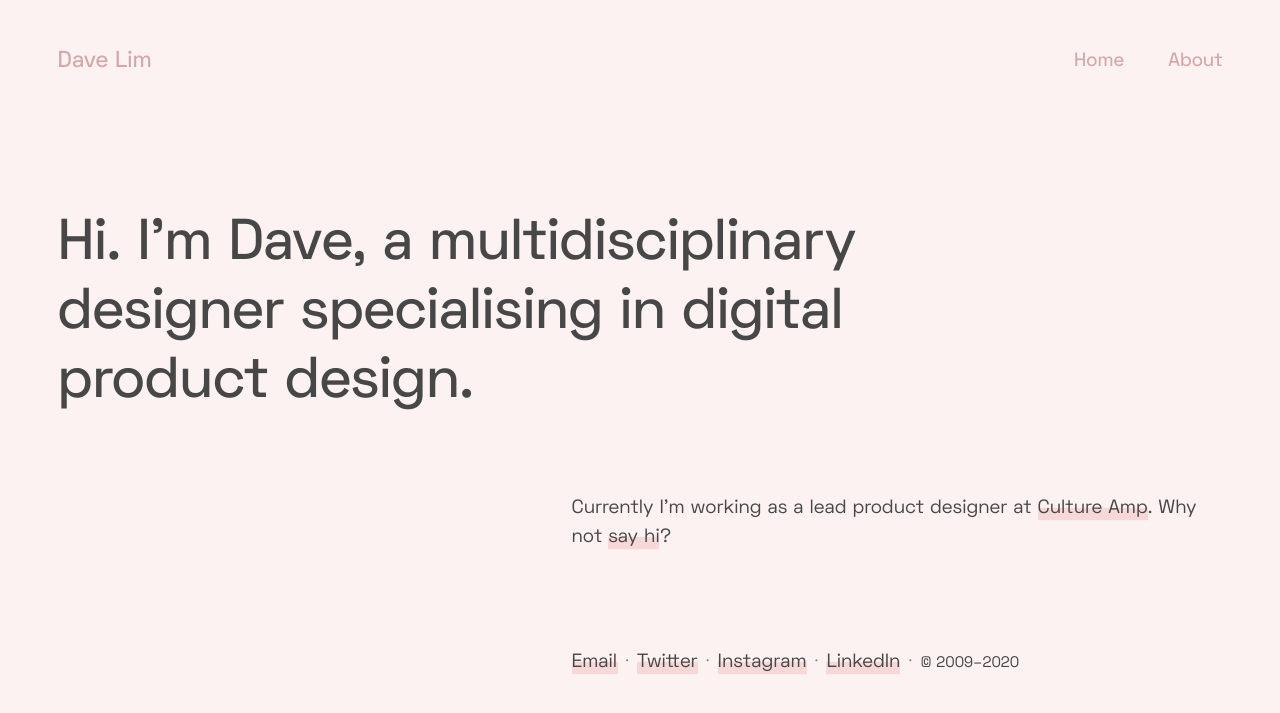
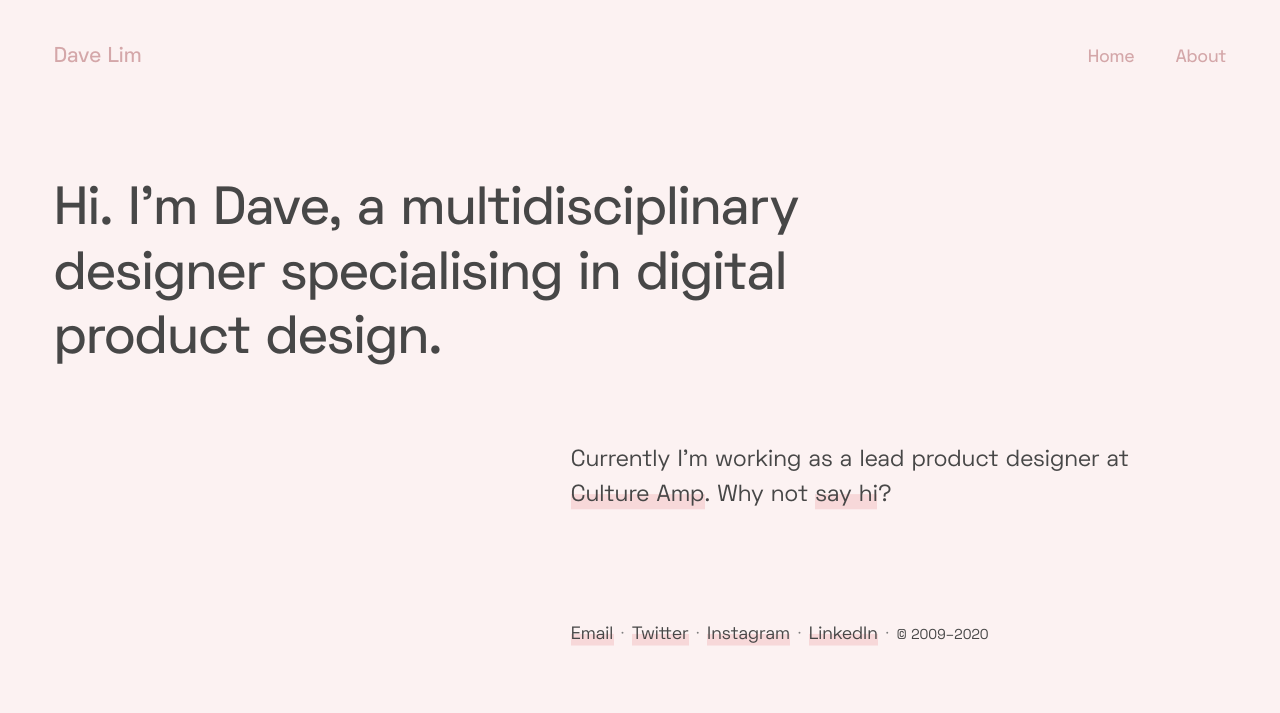
Before and after one commit to dlimiter/dlimiter.github.io, a Jekyll site: the page built from index.html, in a window 1280 px wide. Shown: the top 713 px of the page. Built offline with Jekyll 4.4.1, drawn with Linux system fonts in a browser that asks for light colours.

Commit message:
Style and size tweaks

```diff
--- a/css/style.scss
+++ b/css/style.scss
@@ -49,7 +49,7 @@ $link-hover-1: tint($pink, 40%);
 $link-hover-2: tint($pink, 60%);
 
 //$base-font-size: 20px;
-$base-font-size: 1.5vw;
+$base-font-size: 1.4vw;
 $recipe1-pad: 3rem;
 
 .section-divider {
@@ -199,7 +199,7 @@ h4, .h4 {
 }
 
 .lede {
-  font-size: 1.4rem;
+  font-size: 1.3rem;
   font-weight: 400;
   margin-bottom: 2rem;
 }
@@ -349,7 +349,7 @@ h4, .h4 {
   padding: 2.5rem 0;
   @media only screen and (min-width: 80em) {
     text-align: left;
-    margin-bottom: 4rem;
+    margin-bottom: 3rem;
   }
 }
 
--- a/index.html
+++ b/index.html
@@ -14,7 +14,7 @@ layout: default
 <div class="container recipe">
   <div></div>
   <div>
-    <p class="">
+    <p class="lede">
      Currently I'm working as a lead product designer at <a href="https://www.cultureamp.com">Culture Amp</a>.
      Why not <a href="mailto:dave@dlimiter.net">say hi</a>?
     </p>
```
